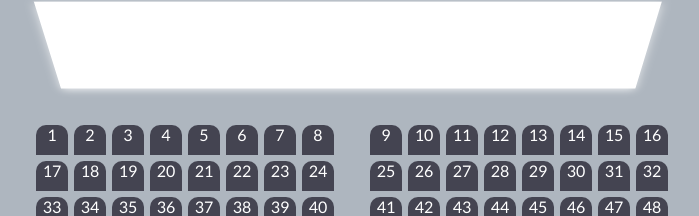
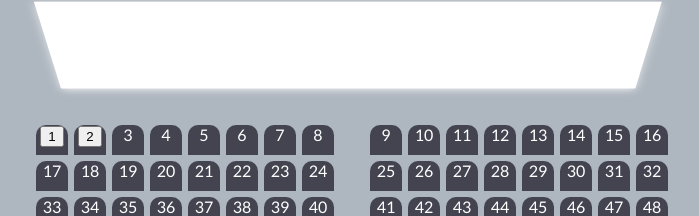
Before and after one commit to eduardomreal/cine-uems-na, a plain HTML site: page index.html in a window 1280 px wide. Shown: the part 457-673 px from the top of the page, without its empty margins (288-987 px from the left). Drawn offline with Linux system fonts and the light colour scheme.

Commit message:
Add files via upload

```diff
--- a/index.html
+++ b/index.html
@@ -35,8 +35,8 @@
       <div class="container">
         <div class="screen"></div>
         <div class="row">
-          <div class="seat">1</div>
-          <div class="seat">2</div>
+          <div class="seat"><button onclick="test(1)">1</button></div>
+          <div class="seat"><button onclick="test(2)">2</button></div>
           <div class="seat">3</div>
           <div class="seat">4</div>
           <div class="seat">5</div>
@@ -108,6 +108,13 @@
         </div>
       </div>
 
+      <script>
+        function test(s){
+          document.getElementById('polt').value=s;
+          console.log(s);
+          return false;
+        }
+      </script>
       <!--<p class="text">
         Você selecionou <span id="count">0</span> poltronas. Total R$: <span id="total">0</span>
       </p>-->
```
